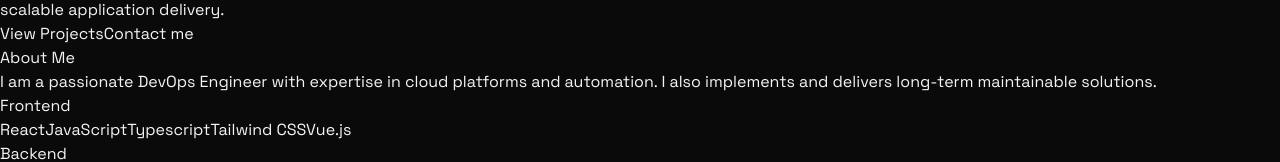
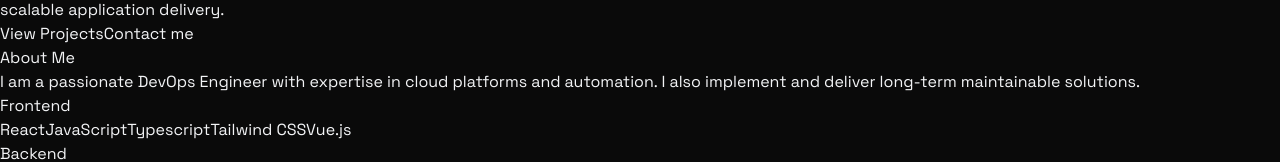
Before and after one commit to PlayerOne007/demztech-portfolio, a React (Vite) app: page / in a window 1280 px wide. Shown: the part 218-380 px from the top of the page. Built offline with nearby package versions, Linux system fonts and the light colour scheme.

Commit message:
New changes

```diff
--- a/src/components/sections/ABout.jsx
+++ b/src/components/sections/ABout.jsx
@@ -34,7 +34,7 @@ export const About = () => {
                 <div className="glass rounded-xl p-8 border-white/10border hover:-translate-y-1 transition-all">
                 <p className="text-gray-300 mb-6">
                     I am a passionate DevOps Engineer with expertise in cloud platforms and automation.
-                    I also implements and delivers long-term maintainable solutions.
+                    I also implement and deliver long-term maintainable solutions.
                 </p>
                 <div className="grid grid-cols-1 md:grid-cols-2 gap-6">
                     <div className="rounded-xl p-6 hover:-translate-y-1 transition-all">
```
